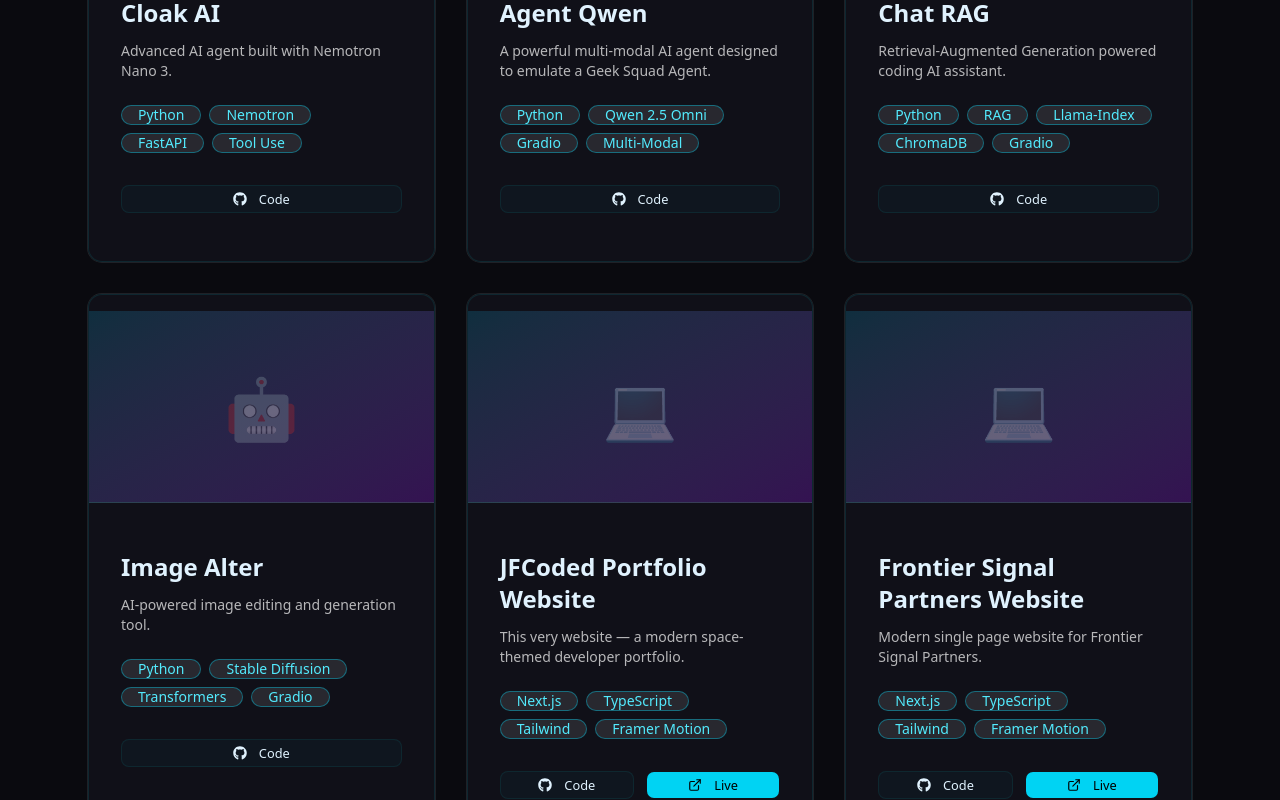
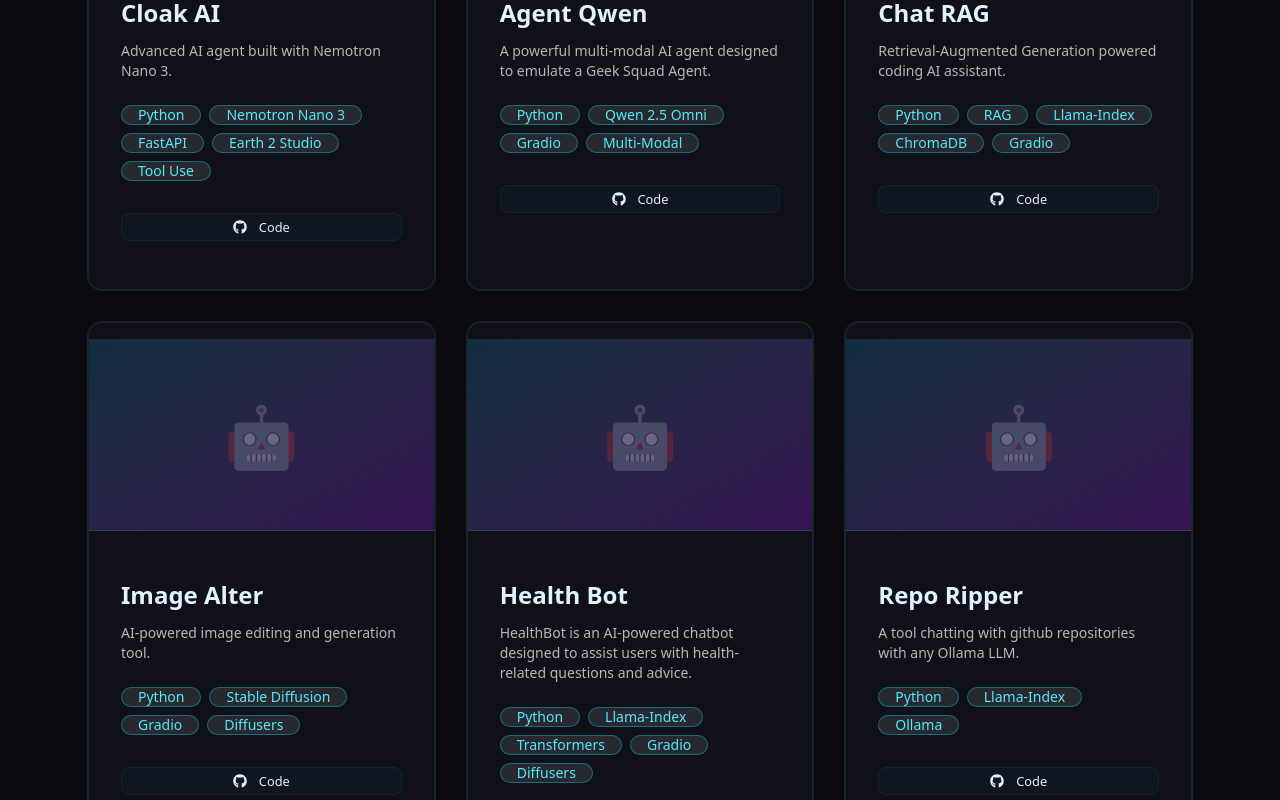
Before and after one commit to JakeFurtaw/jf-coded-v2, a Next.js app: page /projects in a window 1280 px wide. Shown: the part 680-1480 px from the top of the page. Built offline with nearby package versions, Linux system fonts and the light colour scheme.

Commit message:
added more projects

```diff
--- a/app/projects/page.tsx
+++ b/app/projects/page.tsx
@@ -25,27 +25,27 @@
     id: 1,
     title: "Cloak AI",
     description: "Advanced AI agent built with Nemotron Nano 3.",
-    longDescription: "A powerful AI agent capable of complex reasoning and tool usage. This agent can search the web, gather weather information, provide stock information, currency exchange rates, and more.",
+    longDescription: "A powerful AI agent capable of complex reasoning and tool usage. This agent can search the web, gather weather information from Earth 2 Studio models and GFS data, provide stock information from Yahoo Finance, currency exchange rates, and more.",
     category: "AI/ML",
-    technologies: ["Python", "Nemotron", "FastAPI", "Tool Use"],
-    github: "https://github.com/JakeFurtaw", // update if needed
+    technologies: ["Python", "Nemotron Nano 3", "FastAPI", "Earth 2 Studio", "Tool Use"],
+    github: "https://github.com/JakeFurtaw",
   },
-    {
+  {
     id: 2,
     title: "Agent Qwen",
     description: "A powerful multi-modal AI agent designed to emulate a Geek Squad Agent.",
     longDescription: "A powerful Multi-Modal AI agent designed to emulate a Geek Squad Agent. Built with Qwen 2.5-Omni, this agent can understand and respond to voice, text, video and images, making it ideal for a wide range of applications from customer support to interactive assistants.",
     category: "AI/ML",
     technologies: ["Python", "Qwen 2.5 Omni", "Gradio", "Multi-Modal"],
-    github: "https://github.com/JakeFurtaw/Agent-Qwen", // update if needed
+    github: "https://github.com/JakeFurtaw/Agent-Qwen",
   },
   {
     id: 3,
     title: "Chat RAG",
     description: "Retrieval-Augmented Generation powered coding AI assistant.",
-    longDescription: "Full-featured RAG pipeline that allows users to chat with their own documents. Includes document upload, exisiting vector datastores, and github repository integration.",
+    longDescription: "Full-featured RAG pipeline that allows users to chat with documents, exisiting vector datastores, and github repositories. Flexible architecture that has dynamic model selection, vector store agnostic design, and support for multiple LLM providers. Built with Llama-Index, ChromaDB, Gradio, and LangChain.",
     category: "AI/ML",
-    technologies: ["Python", "RAG", "Llama-Index", "ChromaDB", "Gradio"],
+    technologies: ["Python", "RAG", "Llama-Index", "ChromaDB", "Gradio", "LangChain", "Transformers", "Neo4j"],
     github: "https://github.com/JakeFurtaw/Chat-RAG",
   },
   {
@@ -54,12 +54,30 @@
     description: "AI-powered image editing and generation tool.",
     longDescription: "Web application that lets users modify images using natural language instructions powered by state-of-the-art vision-language models.",
     category: "AI/ML",
-    technologies: ["Python", "Stable Diffusion", "Transformers", "Gradio"],
+    technologies: ["Python", "Stable Diffusion", "Gradio", "Diffusers"],
     github: "https://github.com/JakeFurtaw/ImageAlter",
+  },
+  {
+    id: 5,
+    title: "Health Bot",
+    description: "HealthBot is an AI-powered chatbot designed to assist users with health-related questions and advice.",
+    longDescription: "HealthBot is an AI-powered chatbot designed to assist users with health-related questions and advice. It provides information on fitness, nutrition, mental health, and general well-being.",
+    category: "AI/ML",
+    technologies: ["Python", "Llama-Index", "Transformers", "Gradio", "Diffusers"],
+    github: "https://github.com/JakeFurtaw/HealthReelDemo",
+  },
+  {
+    id: 6,
+    title: "Repo Ripper",
+    description: "A tool chatting with github repositories with any Ollama LLM.",
+    longDescription: "Repo Ripper is a tool designed to extract and analyze code repositories, providing insights into code structure, dependencies, and potential issues.",
+    category: "AI/ML",
+    technologies: ["Python", "Llama-Index", "Ollama"],
+    github: "https://github.com/JakeFurtaw/RepoRipper",
   },
 
   {
-    id: 5,
+    id: 7,
     title: "JFCoded Portfolio Website",
     description: "This very website — a modern space-themed developer portfolio.",
     longDescription: "Built with Next.js 15, TypeScript, Tailwind CSS, Framer Motion, and shadcn/ui. Features dark space theme, smooth animations, and responsive design.",
@@ -68,8 +86,8 @@
     github: "https://github.com/JakeFurtaw/jf-coded-v2",
     live: "https://www.jfcoded.com",
   },
-    {
-    id: 6,
+  {
+    id: 8,
     title: "Frontier Signal Partners Website",
     description: "Modern single page website for Frontier Signal Partners.",
     longDescription: "Built with Next.js 15, TypeScript, Tailwind CSS, Framer Motion, and shadcn/ui.",
```
